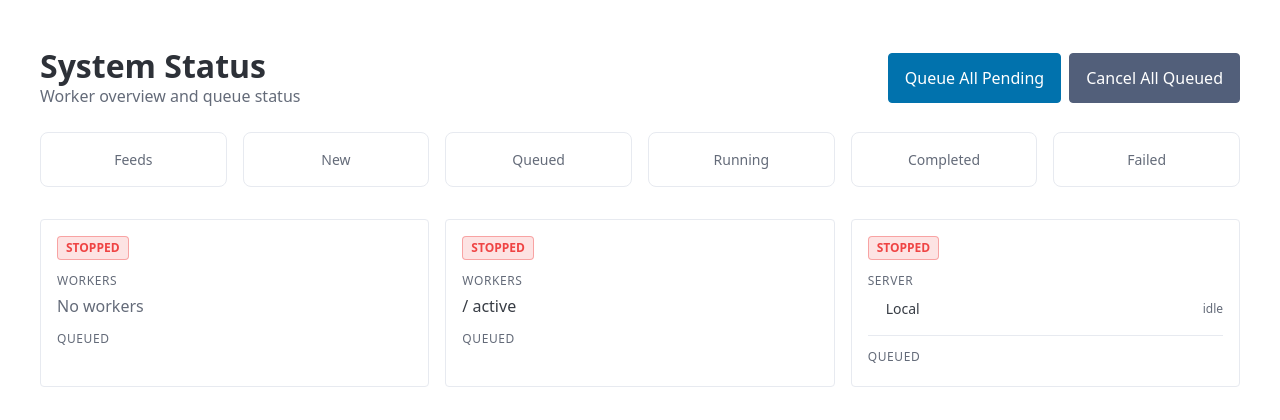
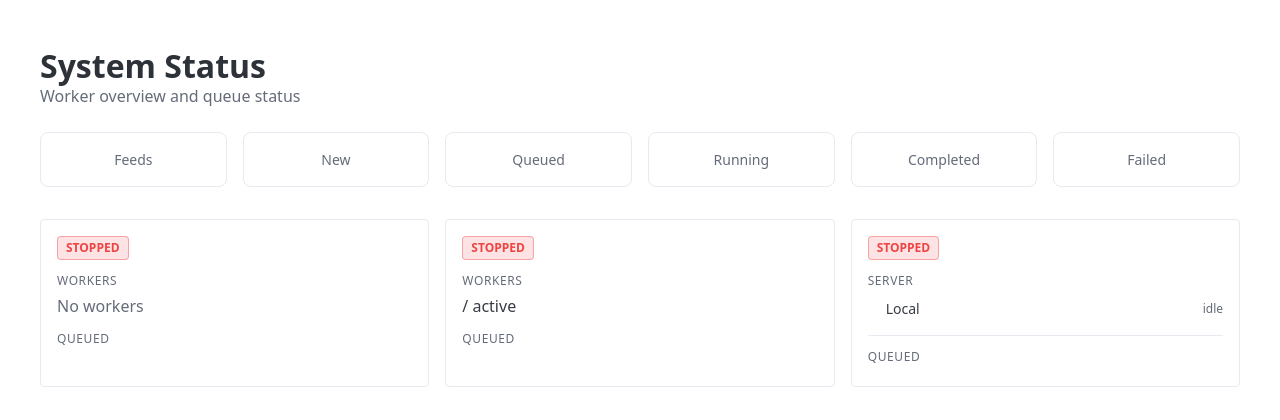
Before and after one commit to meltforce/cast2md, a FastAPI app: template src/cast2md/templates/status.html in a window 1280 px wide. Shown: the part 56-476 px from the top of the page. Run offline with FastAPI, Linux system fonts and the light colour scheme; the template is opened without the code that fills it, so the values that code supplies are empty; parts of the project's set-up code (start-up, migrations or seed data) failed here and were passed over; some libraries are stand-ins or nearby versions.

Commit message:
Move queue action buttons to Queue page
- Add "Queue All Pending" button to Queue page header
- Remove action buttons from Status page (now just a dashboard)
- Shorten "Cleanup Old Jobs" to "Cleanup Old" for space

Co-Authored-By: Claude Opus 4.5 <noreply@anthropic.com>

```diff
--- a/src/cast2md/templates/status.html
+++ b/src/cast2md/templates/status.html
@@ -8,10 +8,6 @@
         <h1>System Status</h1>
         <p>Worker overview and queue status</p>
     </hgroup>
-    <div class="header-actions">
-        <button onclick="queueAllPending()">Queue All Pending</button>
-        <button class="secondary" onclick="cancelAllQueued()">Cancel All Queued</button>
-    </div>
 </div>
 
 <div class="stats-grid">
@@ -201,46 +197,6 @@
 
 {% block scripts %}
 <script>
-async function queueAllPending() {
-    if (!confirm('Queue all new episodes for processing?')) {
-        return;
-    }
-
-    try {
-        const response = await fetch('/api/queue/batch/all/process', {method: 'POST'});
-        const data = await response.json();
-
-        if (response.ok) {
-            showSuccess(data.message);
-            setTimeout(() => window.location.reload(), 1500);
-        } else {
-            showError(data.detail);
-        }
-    } catch (error) {
-        showError(error.message);
-    }
-}
-
-async function cancelAllQueued() {
-    if (!confirm('Cancel all queued jobs?')) {
-        return;
-    }
-
-    try {
-        const response = await fetch('/api/queue/batch/queued', {method: 'DELETE'});
-        const data = await response.json();
-
-        if (response.ok) {
-            showSuccess(data.message);
-            setTimeout(() => window.location.reload(), 1500);
-        } else {
-            showError(data.detail);
-        }
-    } catch (error) {
-        showError(error.message);
-    }
-}
-
 // Auto-refresh every 10 seconds if there are running jobs
 {% if queue_status.download_queue.running or queue_status.transcribe_queue.running or queue_status.transcript_download_queue.running %}
 setTimeout(() => window.location.reload(), 10000);
```
Also changed, not shown: src/cast2md/templates/queue.html (+20 -1 lines).
